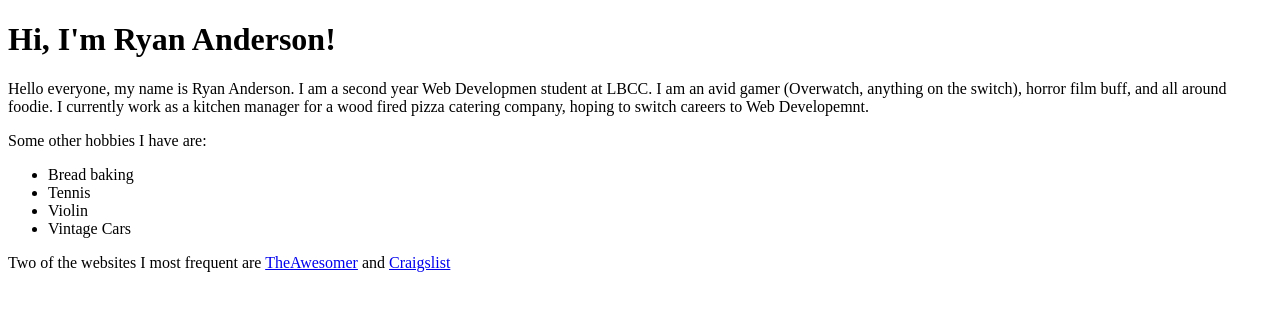
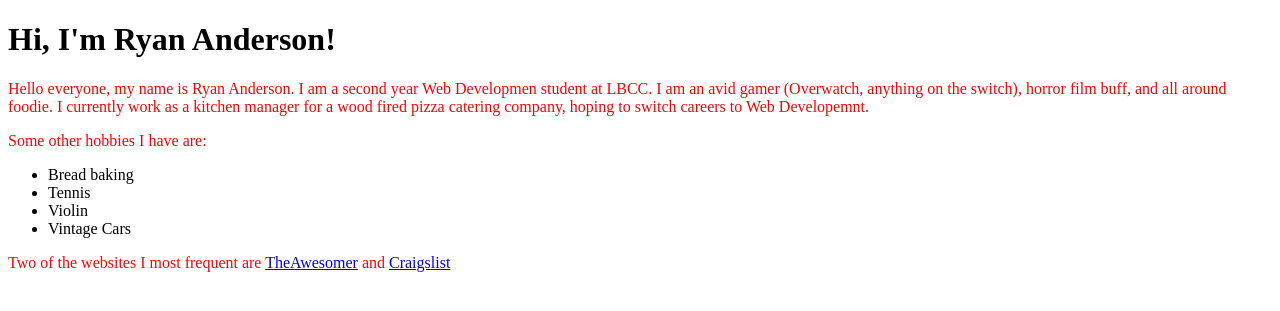
Before and after one commit to ryanaanderson0/COSW30, a PHP site: page /Labwork/Lab1.php in a window 1280 px wide. Shown: the top 311 px of the page. Run offline with PHP 8.4, Linux system fonts and the light colour scheme.

Commit message:
updated style again ffs

```diff
--- a/Labwork/Lab1.php
+++ b/Labwork/Lab1.php
@@ -3,8 +3,8 @@
     <head>
          <title>Labwork 1:Hello World</title>
          <style>
-             li{
-                 font: bold;
+             p{
+                 color: red;
              }
          </style>
     </head>
```
